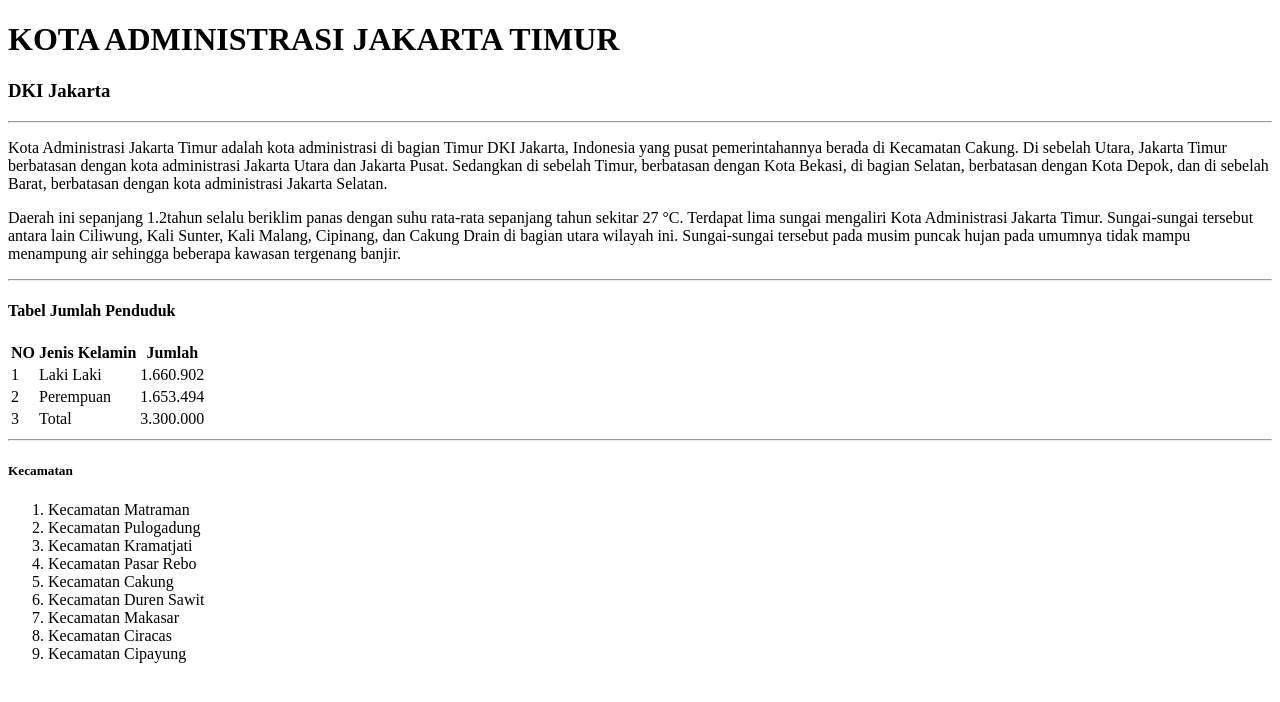
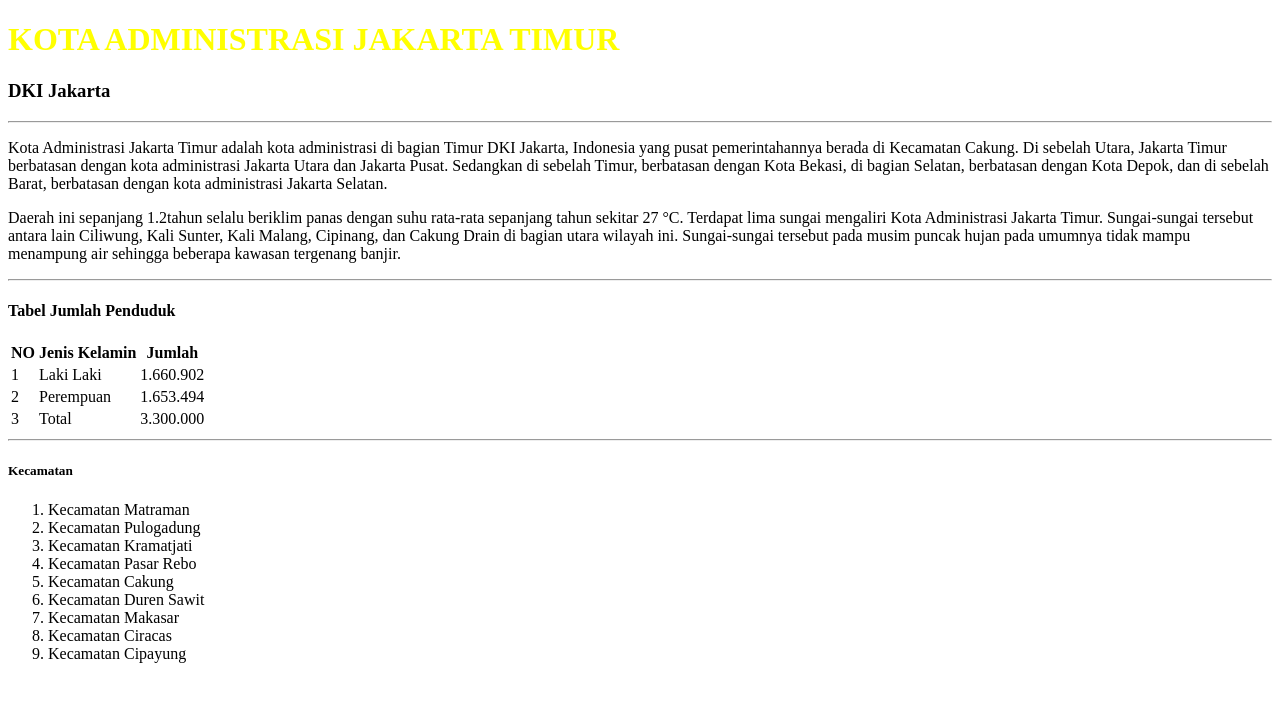
Before and after one commit to hannymaurize/pgweb2025-acara1, a plain HTML site: page index.html in a window 1280 px wide. Drawn offline with Linux system fonts and the light colour scheme.

Commit message:
Ubah Warna Judul

```diff
--- a/index.html
+++ b/index.html
@@ -9,7 +9,7 @@
 
 <body>
     <main>
-        <h1>KOTA ADMINISTRASI JAKARTA TIMUR</h1>
+        <h1 style="color: yellow;">KOTA ADMINISTRASI JAKARTA TIMUR</h1>
         <h3>DKI Jakarta</h3>
         <hr>
         <!-- Deskripsi -->
```
